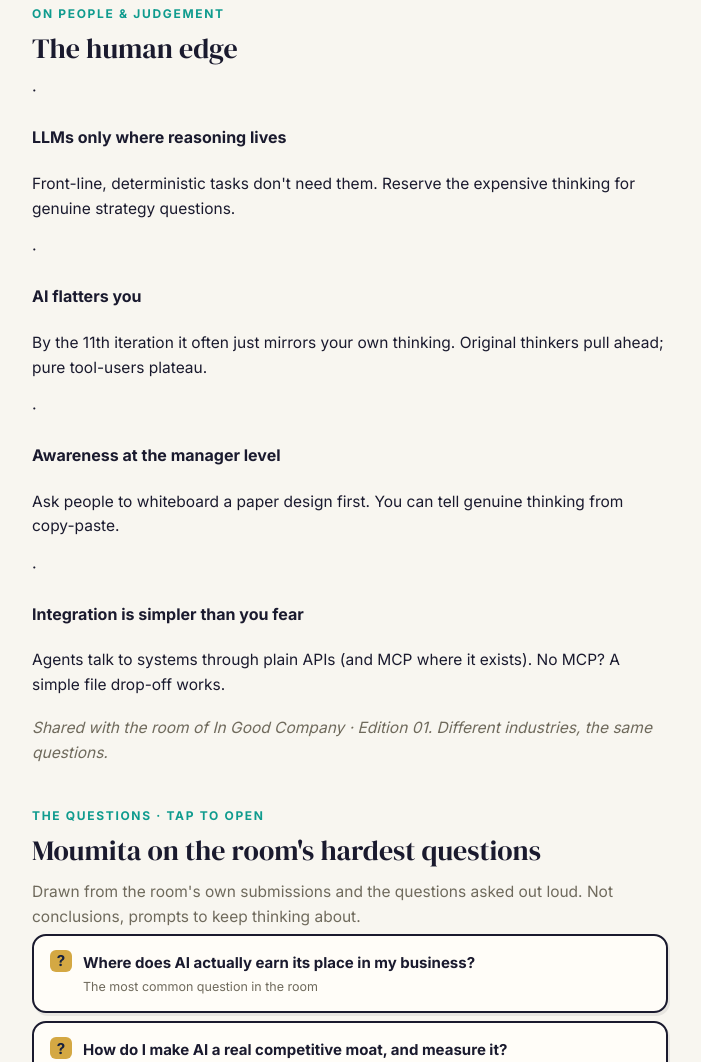
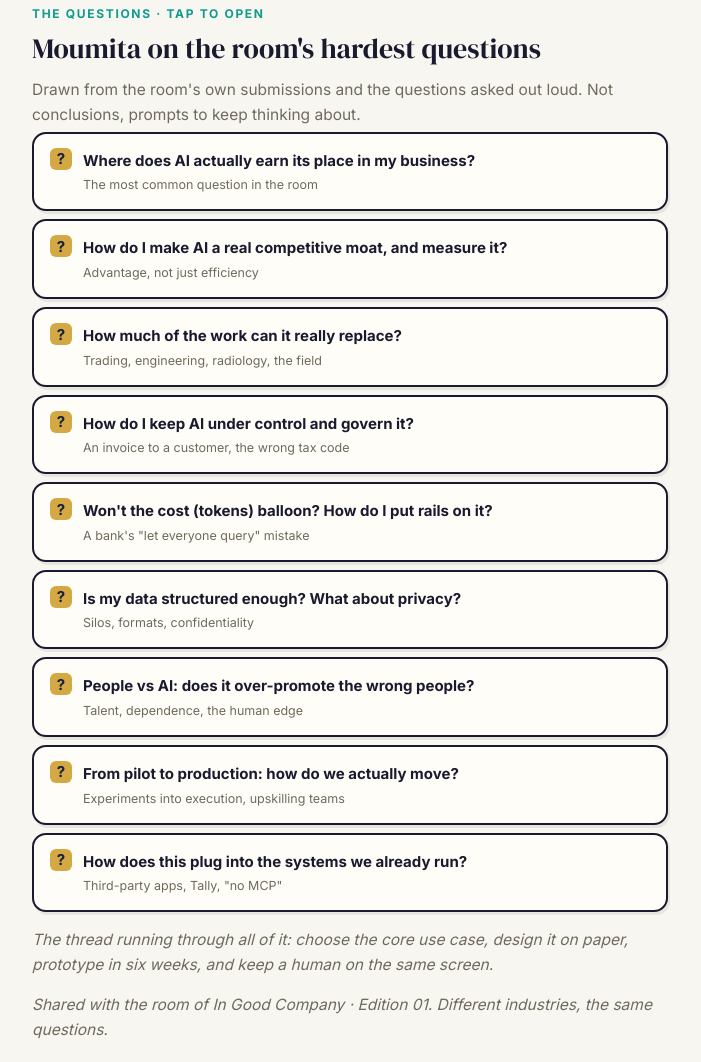
Before and after one commit to adityajh/adityajhunjhunwala-site, an Eleventy site: page in-good-company/index.html in a window 1280 px wide. Shown: the part 6917-7979 px from the top of the page, without its empty margins (290-991 px from the left). Built offline with nearby package versions, Linux system fonts and the light colour scheme; Eleventy itself is replaced by a stand-in of ours; files that its build step writes are made by us from their sources.

Commit message:
in-good-company: remove 'The human edge' section, keep sign-off

```diff
--- a/in-good-company/index.html
+++ b/in-good-company/index.html
@@ -390,18 +390,6 @@
   </div>
 
   <div class="section">
-    <div class="kicker">On people &amp; judgement</div>
-    <h2>The human edge</h2>
-    <div class="takes">
-      <div class="take"><span class="num">·</span><h4>LLMs only where reasoning lives</h4><p>Front-line, deterministic tasks don't need them. Reserve the expensive thinking for genuine strategy questions.</p></div>
-      <div class="take"><span class="num">·</span><h4>AI flatters you</h4><p>By the 11th iteration it often just mirrors your own thinking. Original thinkers pull ahead; pure tool-users plateau.</p></div>
-      <div class="take"><span class="num">·</span><h4>Awareness at the manager level</h4><p>Ask people to whiteboard a paper design first. You can tell genuine thinking from copy-paste.</p></div>
-      <div class="take"><span class="num">·</span><h4>Integration is simpler than you fear</h4><p>Agents talk to systems through plain APIs (and MCP where it exists). No MCP? A simple file drop-off works.</p></div>
-    </div>
-    <p class="muted" style="margin-top:18px;font-style:italic;">Shared with the room of In Good Company · Edition 01. Different industries, the same questions.</p>
-  </div>
-
-  <div class="section">
     <div class="kicker">The questions · tap to open</div>
     <h2>Moumita on the room's hardest questions</h2>
     <p class="muted" style="margin:0 0 4px;">Drawn from the room's own submissions and the questions asked out loud. Not conclusions, prompts to keep thinking about.</p>
@@ -461,6 +449,7 @@
     </ul></div></details>
 
     <p class="muted" style="margin-top:16px;font-style:italic;">The thread running through all of it: choose the core use case, design it on paper, prototype in six weeks, and keep a human on the same screen.</p>
+    <p class="muted" style="margin-top:14px;font-style:italic;">Shared with the room of In Good Company · Edition 01. Different industries, the same questions.</p>
   </div>
 
   <footer><b style="color:var(--ink);font-weight:700;">In Good Company</b> · convened by Aditya Jhunjhunwala<br>@playful_ceo · <a href="https://www.adityajhunjhunwala.com">adityajhunjhunwala.com</a></footer>
```
